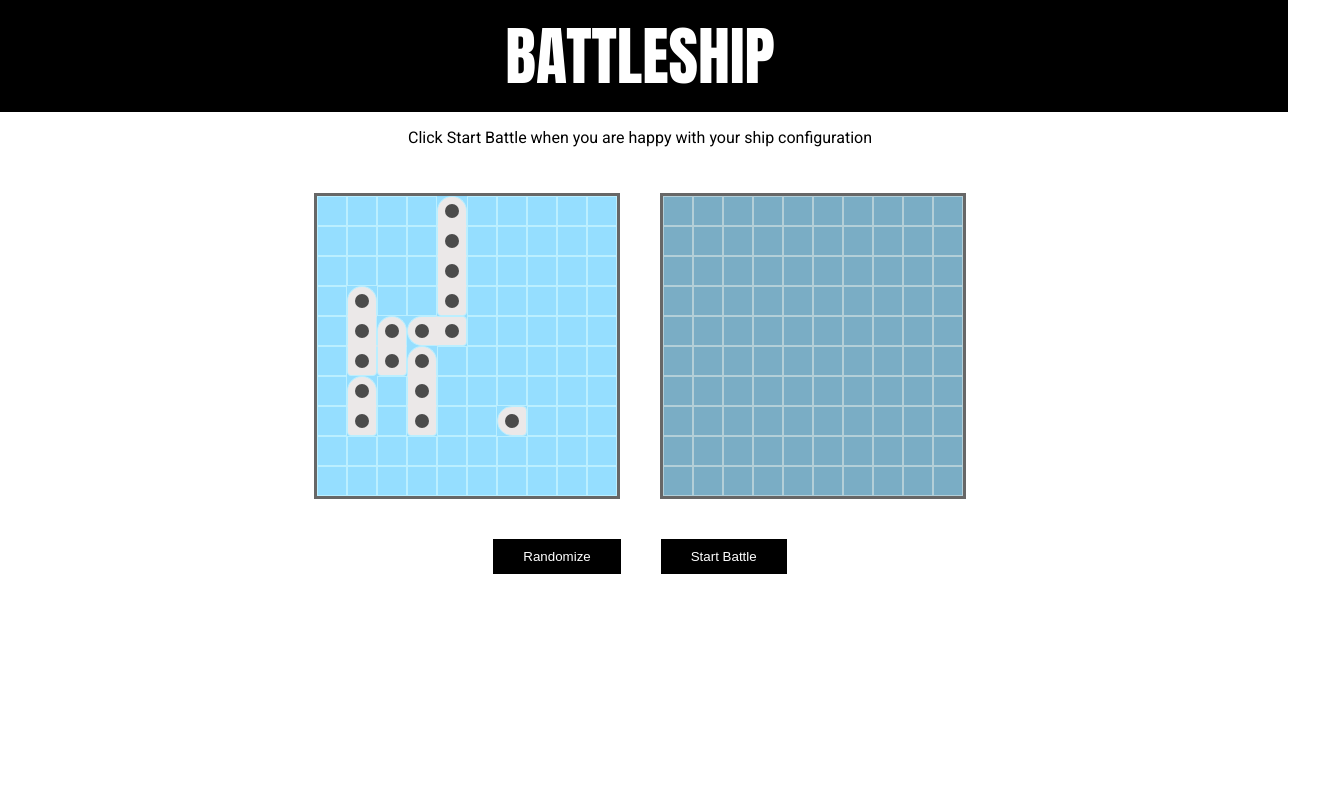
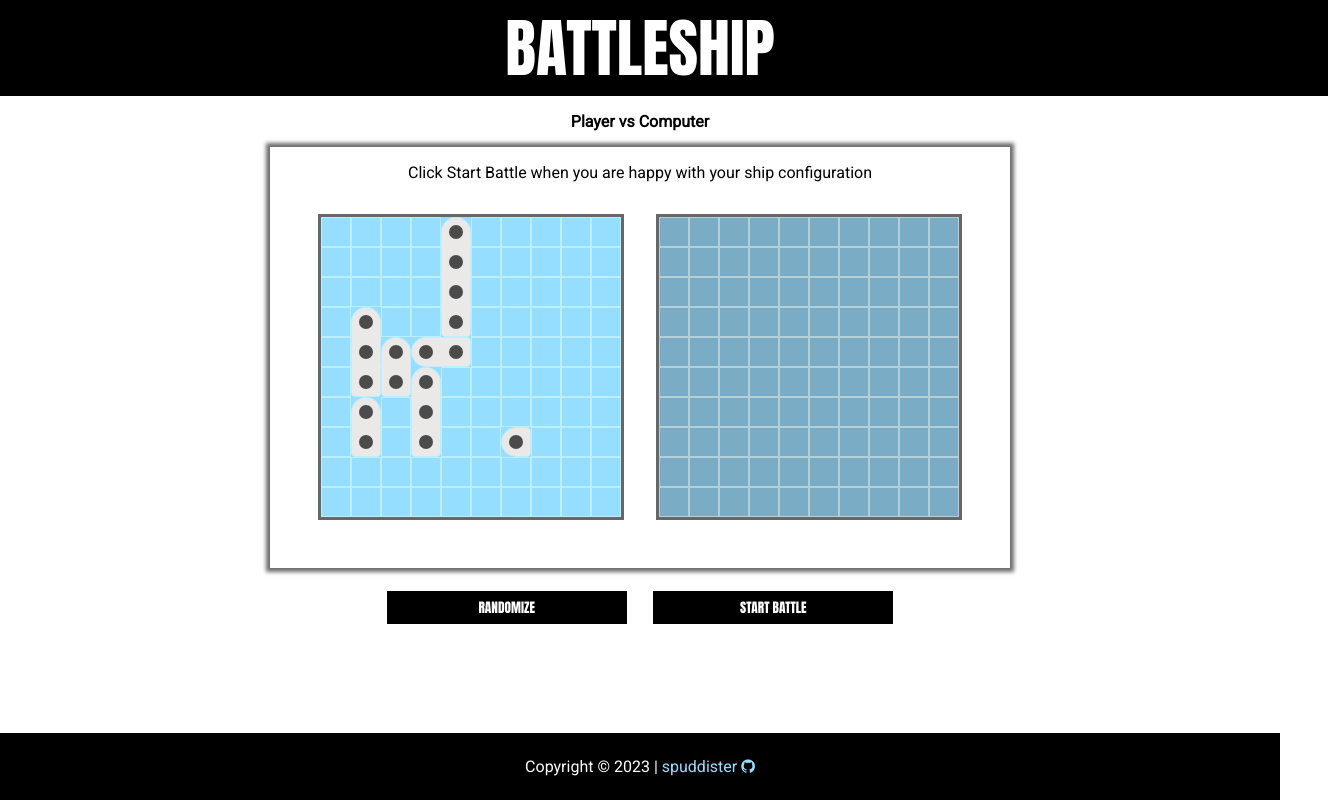
Before and after one commit to spuddister/battleship-project, a website built with webpack: page dist/index.html in a window 1280 px wide. Shown: the whole page, 1328 px wide, since content can reach past the window. Built offline with nearby package versions, Linux system fonts and the light colour scheme.

Commit message:
Added a footer and adjusted styling.

```diff
--- a/src/index.js
+++ b/src/index.js
@@ -16,26 +16,19 @@ const headerText = document.createElement("div");
 headerText.classList.add("title");
 headerText.innerText = "BATTLESHIP";
 headerDiv.appendChild(headerText);
+
+const boardLabels = document.createElement("p");
+boardLabels.classList.add("board-labels");
+boardLabels.textContent = "Player vs Computer";
+
+const card = document.createElement("div");
+card.classList.add("card");
+const directionsText = document.createElement("p");
+directionsText.classList.add("text-box");
+directionsText.textContent =
+  "Click Start Battle when you are happy with your ship configuration";
 const boardsDiv = document.createElement("div");
 boardsDiv.classList.add("board-wrapper");
-
-const btnDiv = document.createElement("div");
-btnDiv.classList.add("btn-wrapper");
-const startBtn = document.createElement("button");
-startBtn.classList.add("start-btn");
-startBtn.textContent = "Start Battle";
-const randomBtn = document.createElement("button");
-randomBtn.classList.add("random-btn");
-randomBtn.textContent = "Randomize";
-const resetBtn = document.createElement("button");
-resetBtn.classList.add("hidden");
-resetBtn.textContent = "Reset";
-
-const textBox = document.createElement("p");
-textBox.classList.add("text-box");
-textBox.textContent =
-  "Click Start Battle when you are happy with your ship configuration";
-
 const playerBoardDiv = document.createElement("div");
 playerBoardDiv.classList.add("board");
 const compBoardDiv = document.createElement("div");
@@ -56,8 +49,22 @@ for (let i = 0; i < 100; i++) {
   compBoardDiv.appendChild(compTiles[i]);
 }
 
+card.appendChild(directionsText);
+card.appendChild(boardsDiv);
 boardsDiv.appendChild(playerBoardDiv);
 boardsDiv.appendChild(compBoardDiv);
+
+const btnDiv = document.createElement("div");
+btnDiv.classList.add("btn-wrapper");
+const startBtn = document.createElement("button");
+startBtn.classList.add("start-btn");
+startBtn.textContent = "START BATTLE";
+const randomBtn = document.createElement("button");
+randomBtn.classList.add("random-btn");
+randomBtn.textContent = "RANDOMIZE";
+const resetBtn = document.createElement("button");
+resetBtn.classList.add("hidden");
+resetBtn.textContent = "RESET";
 
 startBtn.addEventListener("click", () => {
   startBtn.classList.add("hidden");
@@ -69,7 +76,7 @@ startBtn.addEventListener("click", () => {
   tileClassRemover(compTiles, "inactive");
   tileClassAdder(playerTiles, "inactive");
   playerBoardDiv.classList.add("inactive-board");
-  textBoxUpdater("turn");
+  directionsTextUpdater("turn");
 });
 randomBtn.addEventListener("click", () => {
   tileClassRemover(playerTiles, "ship");
@@ -88,13 +95,13 @@ resetBtn.addEventListener("click", () => {
 });
 
 mainDiv.appendChild(headerDiv);
-mainDiv.appendChild(textBox);
-mainDiv.appendChild(boardsDiv);
+mainDiv.appendChild(boardLabels);
+mainDiv.appendChild(card);
 btnDiv.appendChild(randomBtn);
 btnDiv.appendChild(startBtn);
 btnDiv.appendChild(resetBtn);
 mainDiv.appendChild(btnDiv);
-document.body.appendChild(mainDiv);
+document.body.prepend(mainDiv);
 
 //<Initial HMTL Framework/> ----------------------
 
@@ -156,7 +163,7 @@ const gameLoop = (e) => {
 
   //setup for computer's turn
   playerTurn = false;
-  textBoxUpdater("turn");
+  directionsTextUpdater("turn");
   compTiles.forEach((tile) => {
     tile.classList.add("inactive");
   });
@@ -180,7 +187,7 @@ function endGame() {
   playerTiles.forEach((tile) => {
     tile.classList.add("inactive");
   });
-  textBoxUpdater("gameover");
+  directionsTextUpdater("gameover");
 }
 
 function computerAttack() {
@@ -207,7 +214,7 @@ function computerAttack() {
     tileClassAdder(playerTiles, "inactive");
     playerBoardDiv.classList.add("inactive-board");
     playerTurn = true;
-    textBoxUpdater("turn");
+    directionsTextUpdater("turn");
   }
 }
 
@@ -272,24 +279,22 @@ function tileClassAdder(tiles, classString) {
   }
 }
 
-function textBoxUpdater(command) {
+function directionsTextUpdater(command) {
   if (command === "turn") {
     if (playerTurn) {
-      textBox.textContent = "It's your turn";
-      textBox.classList.add("text-box-player");
-      textBox.classList.remove("text-box-computer");
+      directionsText.textContent = "It's your turn";
+      directionsText.style.color = "green";
     } else {
-      textBox.textContent = "It's the computer's turn";
-      textBox.classList.add("text-box-computer");
-      textBox.classList.remove("text-box-player");
+      directionsText.textContent = "It's the computer's turn";
+      directionsText.style.color = "black";
     }
   } else if (command === "gameover") {
     if (playerTurn) {
-      textBox.textContent = "You won! Nice shooting.";
-      textBox.classList.add("text-box-end-win");
+      directionsText.textContent = "You WON! Nice shooting.";
+      directionsText.style.color = "gold";
     } else {
-      textBox.textContent = "You lost. Better luck next time.";
-      textBox.classList.add("text-box-end-lost");
+      directionsText.textContent = "You LOSE. Better luck next time.";
+      directionsText.style.color = "red";
     }
   }
 }
--- a/src/style.css
+++ b/src/style.css
@@ -3,10 +3,13 @@ body {
   margin: 0;
   padding: 0;
   --ship-colour: rgb(235, 232, 232);
+  height: 100vh;
+  display: flex;
+  flex-direction: column;
+  justify-content: space-between;
 }
 
 #main {
-  height: 100vh;
   display: flex;
   flex-direction: column;
   align-items: center;
@@ -15,11 +18,12 @@ body {
 header {
   background-color: black;
   min-width: 100vw;
-  padding: 0.5em;
+  padding: 3em;
   color: white;
   display: flex;
   align-items: center;
   justify-content: center;
+  position: relative;
 }
 
 .title {
@@ -38,11 +42,16 @@ header {
   -webkit-text-fill-color: transparent;
   -moz-background-clip: text;
   -moz-text-fill-color: transparent;
-  animation: 1.5s ease-in-out 0.5s 1 wave-animation;
+  animation: 1.5s ease-in-out 1 title-animation;
+  position: absolute;
 }
 
-@keyframes wave-animation {
+@keyframes title-animation {
   0% {
+    left: -100%;
+  }
+  50% {
+    left: calc(50% - 135px);
     background-position-x: 100%;
   }
   100% {
@@ -50,17 +59,39 @@ header {
   }
 }
 
+.card {
+  display: flex;
+  flex-direction: column;
+  align-items: center;
+  justify-content: center;
+  padding: 1em;
+  background-color: #ffffff;
+  box-shadow: 0 0 0.25em 0.25em rgba(0, 0, 0, 0.575);
+}
+
+.board-labels {
+  color: black;
+  padding: 1em;
+  margin: 0;
+  font-weight: 900;
+}
+
+.text-box {
+  margin: 0;
+}
+
 .board-wrapper {
   display: flex;
   flex-wrap: wrap;
-  padding: 10px;
+  padding: 1em;
+  background-color: #ffffff;
 }
 
 .board {
   display: grid;
   grid-template-columns: repeat(10, 1fr);
   grid-template-rows: repeat(10, 1fr);
-  margin: 20px;
+  margin: 1em;
   background-color: rgb(149, 222, 255);
   border: 3px solid #676767;
 }
@@ -180,17 +211,22 @@ header {
 }
 
 .btn-wrapper {
-  padding: 10px;
+  padding: 1em;
+  display: flex;
+  align-items: center;
+  justify-content: center;
 }
 
 button {
-  padding: 10px 30px;
-  margin: 0 20px;
+  padding: 0.5em 1em;
+  width: 18em;
+  margin: 0.5em 1em;
   border: none;
   border-radius: none;
   background-color: black;
   color: white;
   cursor: pointer;
+  font-family: "Anton", sans-serif;
 }
 
 .hidden {
@@ -198,22 +234,16 @@ button {
   display: none;
 }
 
-.text-box {
-  color: black;
+footer {
+  display: flex;
+  align-items: center;
+  justify-content: center;
+  color: white;
+  background-color: black;
+  padding: 0.5em;
 }
 
-.text-box-player {
-  color: green;
+.link {
+  text-decoration: none;
+  color: rgb(149, 222, 255);
 }
-
-.text-box-computer {
-  color: black;
-}
-
-.text-box-end-win {
-  color: gold;
-}
-
-.text-box-end-lost {
-  color: red;
-}
```
Also changed, not shown: dist/index.html, dist/main.js.
